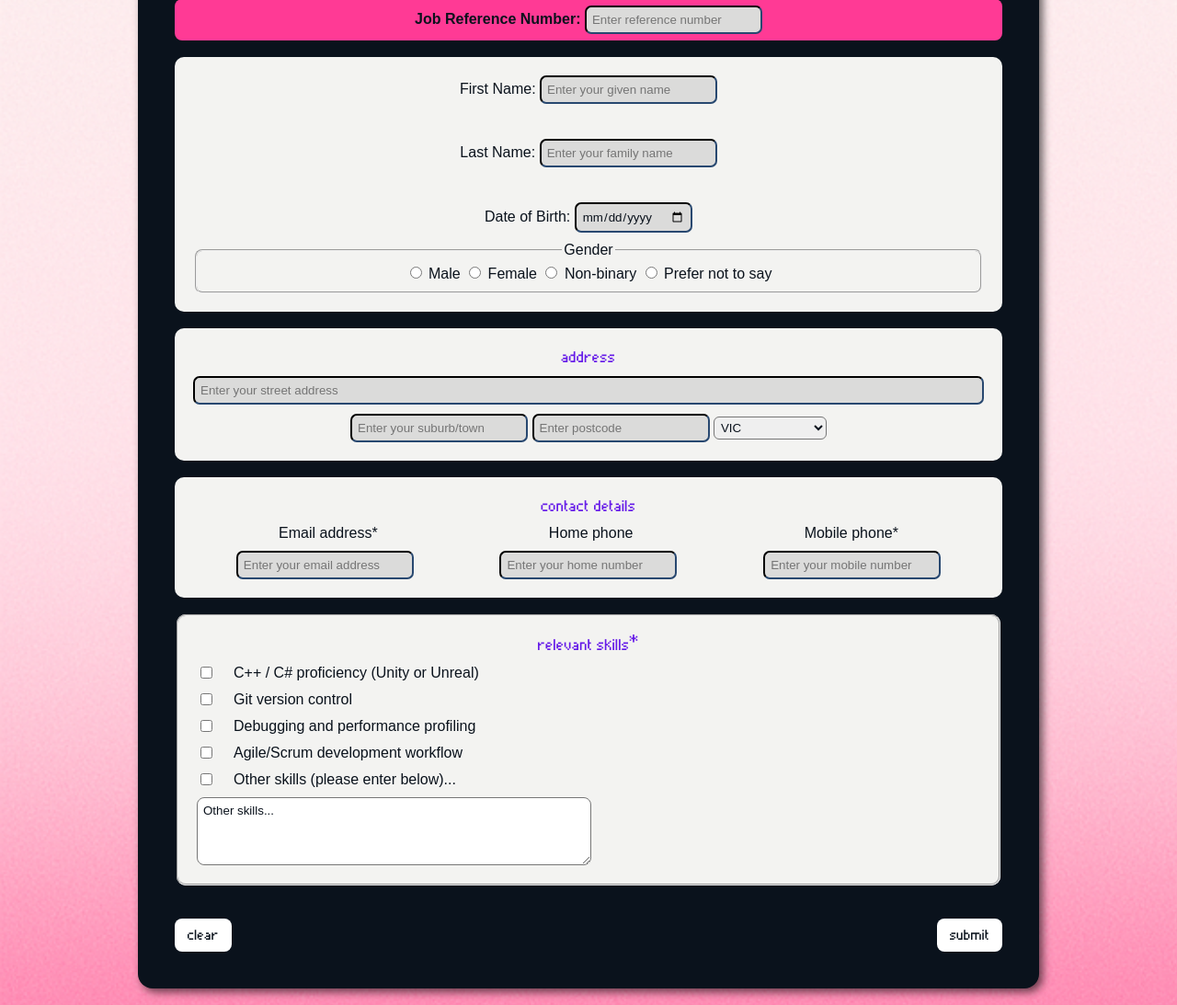
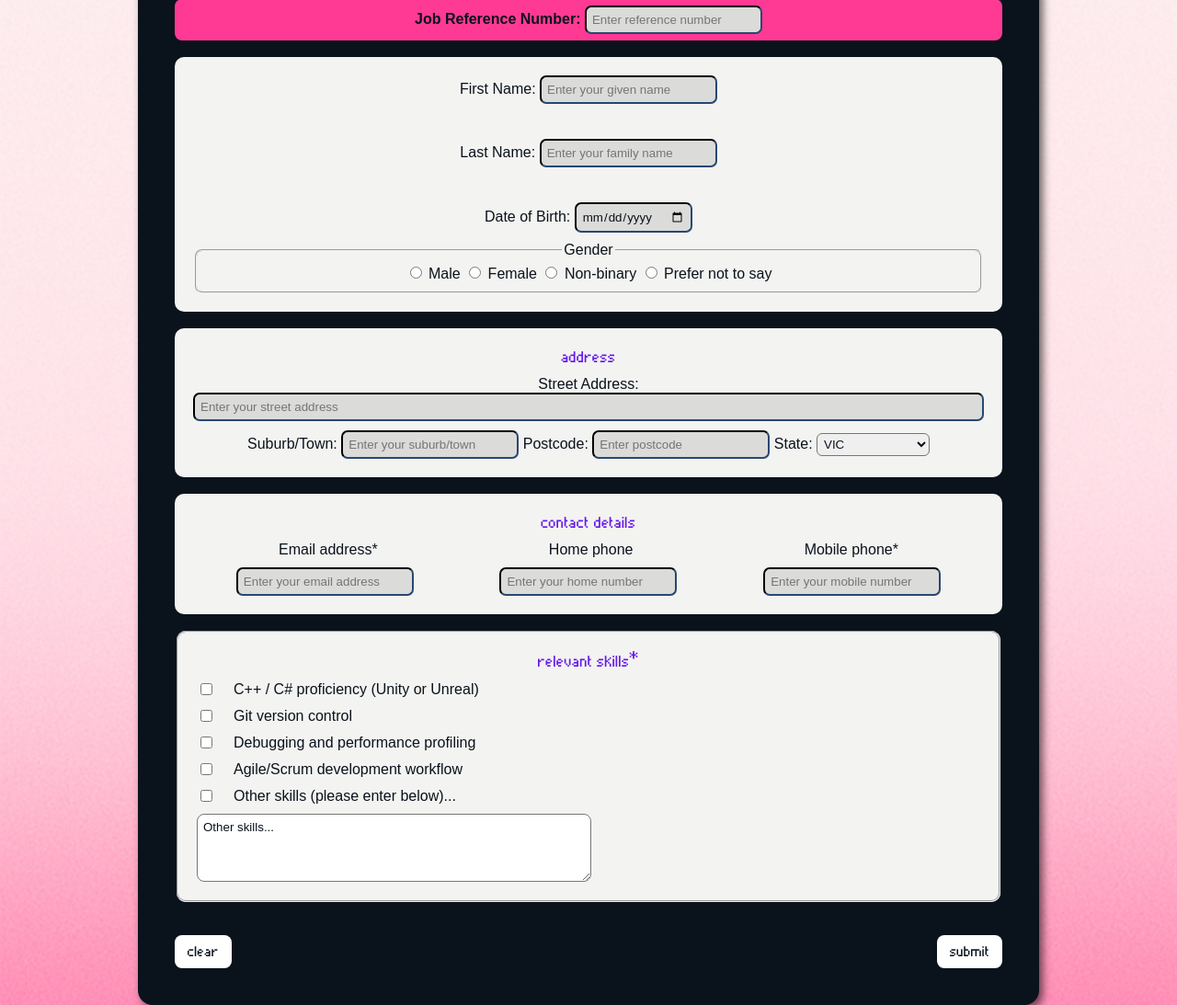
Before and after one commit to 105964253/Phantom-Pixelpart02, a PHP site: page /apply.php in a window 1280 px wide. Shown: the part 782-1875 px from the top of the page at 92% size. Run offline with PHP 8.4, Linux system fonts and the light colour scheme.

Commit message:
Fixed the errors for missing labels for Suburb, street address and state

```diff
--- a/apply.php
+++ b/apply.php
@@ -119,14 +119,17 @@
                     <label class="formtitles">address</label> <!-- formtitles class used for styling each title of each section -->
 
                     <div id="street">
-                        <label for="staddress"></label>
+                        <label for="staddress">Street Address:</label>
                         <input type="text" id="staddress" name="address[]" placeholder="Enter your street address" maxlength="40" pattern="[0-9A-Za-z\s.,/-]+" required>
                     </div>
 
                     <div id="addressdetail">
+                         <label for="subtown">Suburb/Town:</label>
                         <input type="text" id="subtown" name="address[]" placeholder="Enter your suburb/town" maxlength="40" pattern="[0-9A-Za-z\s.,/-]+" required>
+                        <label for="postcode">Postcode:</label>
                         <input type="text" id="postcode" name="address[]" placeholder="Enter postcode" pattern="[0-9]{4}$" required>
-                            <select id="state" name="address[]" required>
+                         <label for="state">State:</label>
+                        <select id="state" name="address[]" required>
                                 <option value="" disabled>Please pick one</option>
                                 <option value="VIC">VIC</option>
                                 <option value="NSW">NSW</option>
```
